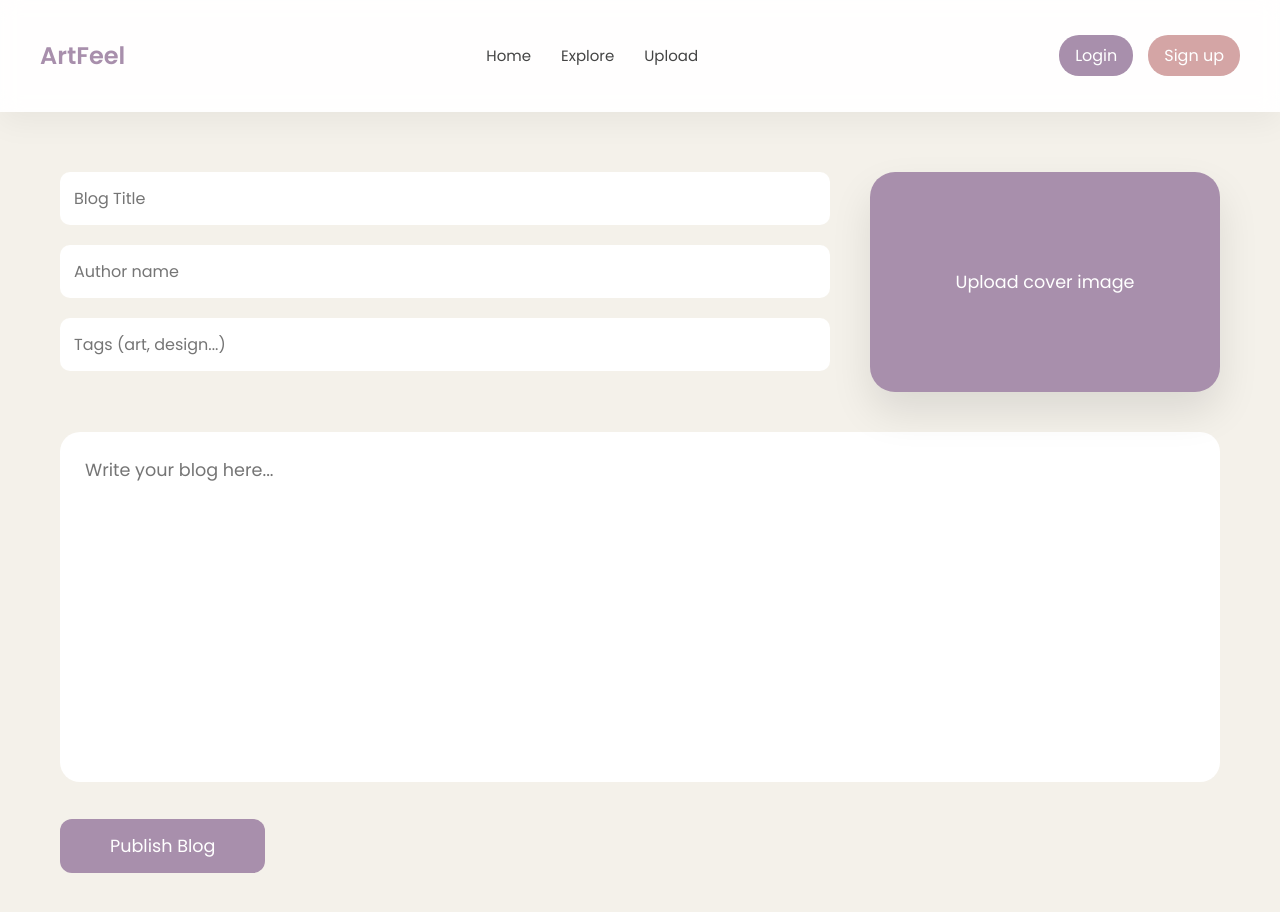
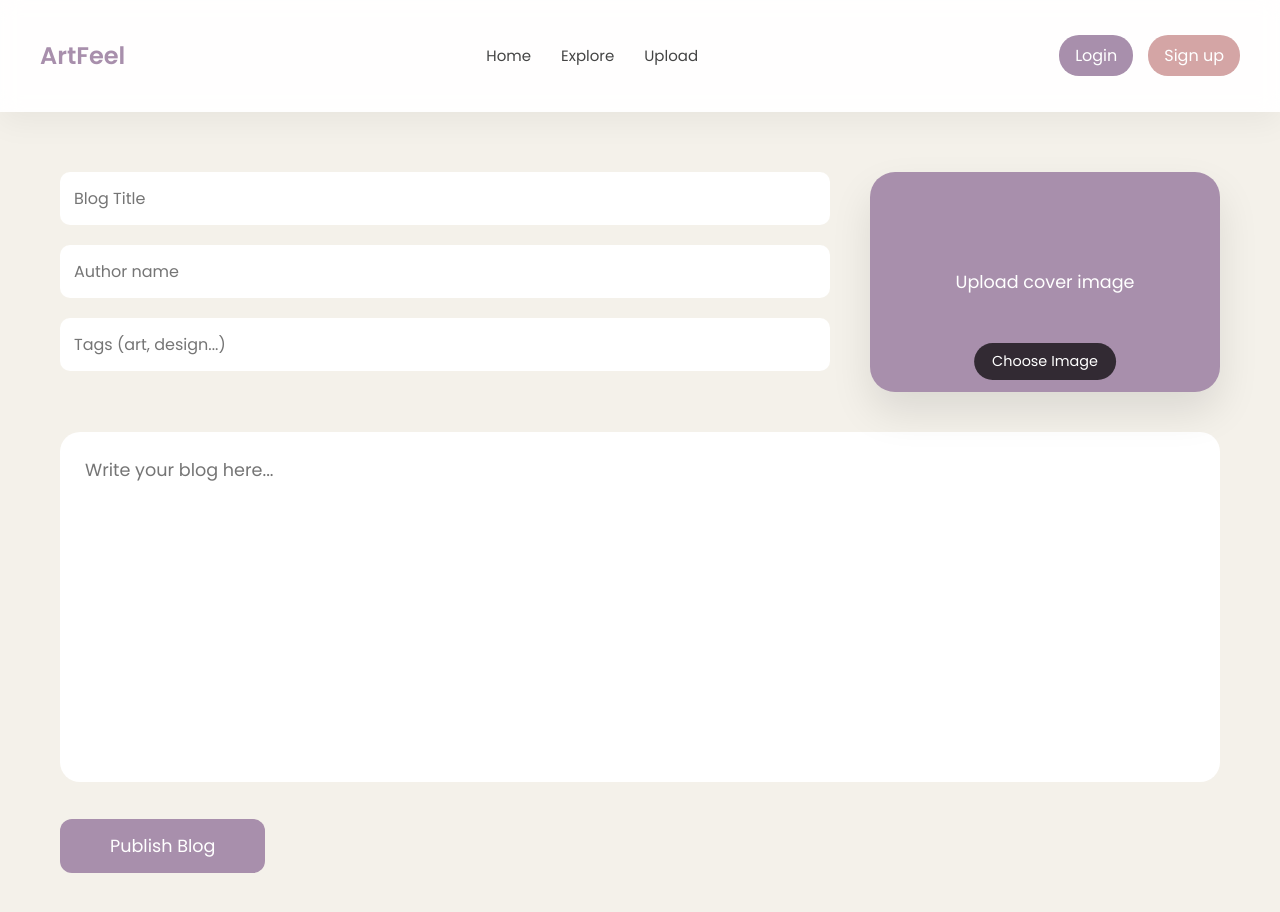
Before and after one commit to PALAK7890/artfeel, a React app in the folder frontend/: page /upload in a window 1280 px wide. Shown: the top 912 px of the page. Built offline with nearby package versions, Linux system fonts and the light colour scheme; no server answers; the HTML template or start-up script is replaced by a standard one.

Commit message:
backend changes

```diff
--- a/frontend/src/components/explorePage.jsx
+++ b/frontend/src/components/explorePage.jsx
@@ -20,7 +20,7 @@ export default function Explore() {
     const res = await fetch(`${import.meta.env.VITE_API_URL}/api/blog/like/${id}`, {
       method: "POST",
       headers: {
-        Authorization: localStorage.getItem("token")
+        Authorization: `Bearer ${localStorage.getItem("token")}`
       }
     });
 
@@ -40,7 +40,7 @@ export default function Explore() {
         method: "POST",
         headers: {
           "Content-Type": "application/json",
-          Authorization: localStorage.getItem("token")
+          Authorization: `Bearer ${localStorage.getItem("token")}`
         },
         body: JSON.stringify({ text: commentText })
       }
@@ -64,21 +64,23 @@ export default function Explore() {
               key={post._id}
               onClick={() => setSelectedPost(post)}
             >
-              <img src={post.image} className="card-img" />
+              <img src={`${import.meta.env.VITE_API_URL}${post.image}`} />
 
               <div className="card-info">
                 <p>{post.desc}</p>
 
                 <div className="card-bottom">
                   <div className="stats">
-                    ❤️ {post.likes.length} 💬 {post.comments.length}
+                    ❤️ {post.likes?.length || 0} 💬 {post.comments?.length || 0}
                   </div>
 
                   <span
                     className="author"
                     onClick={(e) => {
                       e.stopPropagation();
-                      navigate(`/user/${post.authorEmail}`);
+                      if (post.authorEmail) {
+  navigate(`/user/${post.authorEmail}`)
+}
                     }}
                   >
                     @{post.authorName}
@@ -96,16 +98,17 @@ export default function Explore() {
           <div className="modal-card">
             <span className="close-btn" onClick={() => setSelectedPost(null)}>✕</span>
 
-            <img src={selectedPost.image} />
+            <img src={`${import.meta.env.VITE_API_URL}${selectedPost.image}`} />
+
 
             <div className="modal-content">
               <p>{selectedPost.desc}</p>
 
               <div className="modal-actions">
                 <span onClick={() => likeBlog(selectedPost._id)}>
-                  ❤️ {selectedPost.likes.length}
+                  ❤️ {selectedPost.likes?.length || 0}
                 </span>
-                <span>💬 {selectedPost.comments.length}</span>
+                <span>💬 {selectedPost.comments?.length || 0}</span>
               </div>
 
               <div className="comments">
--- a/frontend/src/components/profile.jsx
+++ b/frontend/src/components/profile.jsx
@@ -21,12 +21,24 @@ const [saving, setSaving] = useState(false)
   const [blogs, setBlogs] = useState([])
 
 useEffect(() => {
-  const allBlogs = JSON.parse(localStorage.getItem("blogs")) || []
-  const myBlogs = allBlogs.filter(
-    (b) => b.user === storedUser?.name
-  );
-  setBlogs(myBlogs)
+  const fetchBlogs = async () => {
+    try {
+      const user = JSON.parse(localStorage.getItem("user"))
+
+      const res = await fetch(
+        `${import.meta.env.VITE_API_URL}/api/blog/email/${user.email}`
+      )
+
+      const data = await res.json()
+      setBlogs(data)
+    } catch (err) {
+      console.log("Failed to load blogs")
+    }
+  }
+
+  fetchBlogs()
 }, [])
+
 
 
 
@@ -115,7 +127,8 @@ const saveProfile = async () => {
         <div className="profile-gallery">
           {blogs.map((blog) => (
             <div className="art-box" key={blog._id}>
-              <img src={blog.image} />
+             <img src={`${import.meta.env.VITE_API_URL}${blog.image}`} />
+
             </div>
           ))}
         </div>
--- a/frontend/src/components/upload.jsx
+++ b/frontend/src/components/upload.jsx
@@ -14,11 +14,6 @@ export default function UploadBlog() {
     setImage(file);
     setPreview(URL.createObjectURL(file));
   };
-const publishBlog = async () => {
-  if (!image || !content) {
-    alert("Please upload image and write something");
-    return;
-  }
 
 const publishBlog = async () => {
   if (!image || !content) {
@@ -26,6 +21,7 @@ const publishBlog = async () => {
     return;
   }
 
+  try {
     const token = localStorage.getItem("token");
 
     const formData = new FormData();
@@ -43,10 +39,19 @@ const publishBlog = async () => {
     });
 
     const data = await res.json();
-  navigate("/explore");
+
+    if (!res.ok) {
+      alert(data.error || "Upload failed");
+      return;
+    }
+
+    navigate("/profile");
+
+  } catch (err) {
+    alert("Something went wrong");
+  }
 };
 
-};
 
   return (
     <div className="blog-upload">
@@ -75,15 +80,32 @@ const publishBlog = async () => {
   onChange={(e)=>setTags(e.target.value)}
 />
         </div>
-
 <div className="blog-image">
   {preview ? (
     <img src={preview} alt="preview" />
   ) : (
     <div className="img-placeholder">Upload cover image</div>
   )}
-          <input type="file" accept="image/*" onChange={handleImage} />
+
+  <button
+    className="upload-btn inside"
+    onClick={() => document.getElementById("fileInput").click()}
+  >
+    Choose Image
+  </button>
 </div>
+
+<input
+  id="fileInput"
+  type="file"
+  accept="image/*"
+  onChange={handleImage}
+  style={{ display: "none" }}
+/>
+
+
+
+
 
       </div>
 
--- a/frontend/src/style/uploadBlog.css
+++ b/frontend/src/style/uploadBlog.css
@@ -58,15 +58,10 @@
 
 
 .blog-image input {
-  position: absolute;
-  width: 100%;
-  height: 100%;
-  background: white;
-  opacity: 0;
-  cursor: pointer;
+display: none;
 }
 
-/* Bottom content */
+
 .blog-content {
   width: 100%;
   height: 350px;
@@ -91,3 +86,35 @@
   color: white;
   cursor: pointer;
 }
+
+.upload-btn {
+  display: inline-block;
+  margin-top: 10px;
+  padding: 10px 18px;
+  background: black;
+  color: white;
+  border-radius: 6px;
+  cursor: pointer;
+  font-weight: 500;
+}
+
+.upload-btn:hover {
+  background: #333;
+}
+.upload-btn.inside {
+  position: absolute;
+  bottom: 12px;
+  left: 50%;
+  transform: translateX(-50%);
+  background: rgba(0,0,0,0.7);
+  color: white;
+  padding: 8px 18px;
+  border-radius: 20px;
+  border: none;
+  cursor: pointer;
+  font-size: 0.9rem;
+}
+
+.upload-btn.inside:hover {
+  background: rgba(0,0,0,0.85);
+}
```
Also changed, not shown: 2 other files (tests, documents, lock files or other folders). Lines whose indentation alone changed are shown as unchanged.
